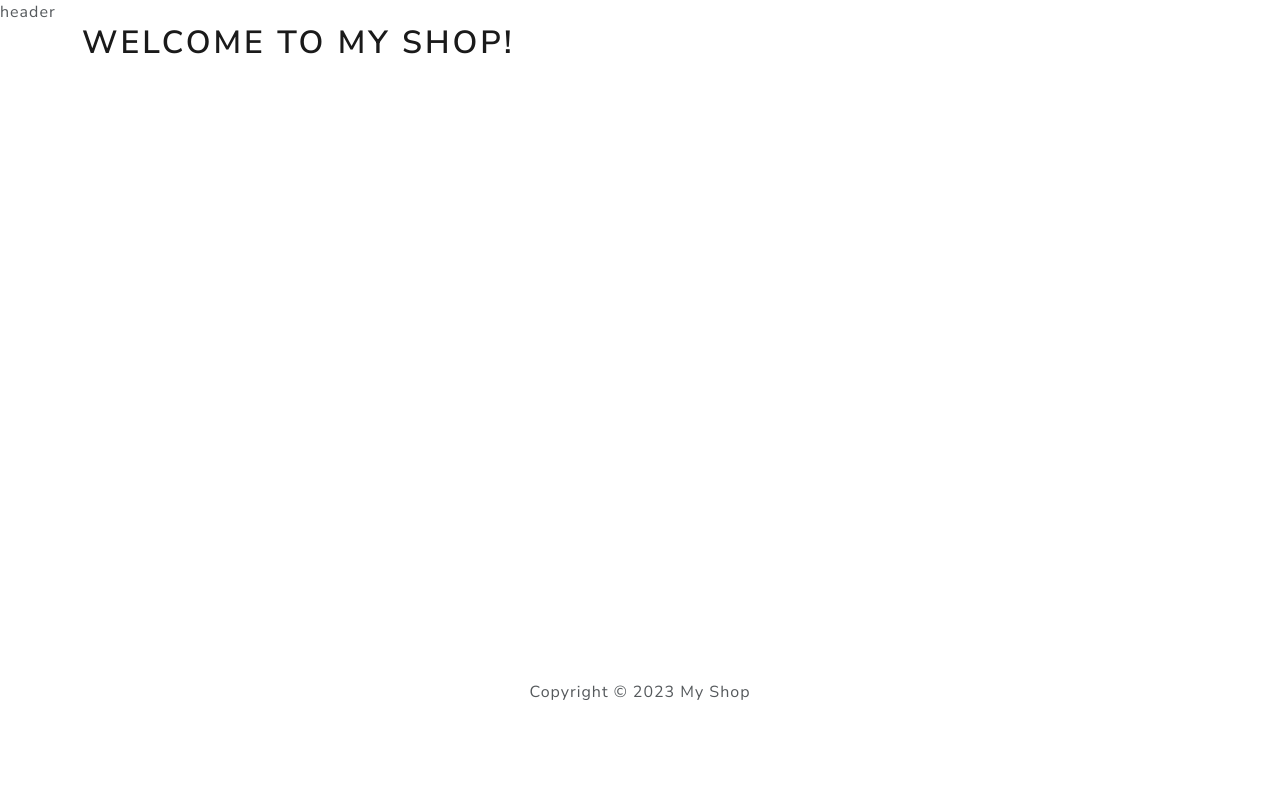
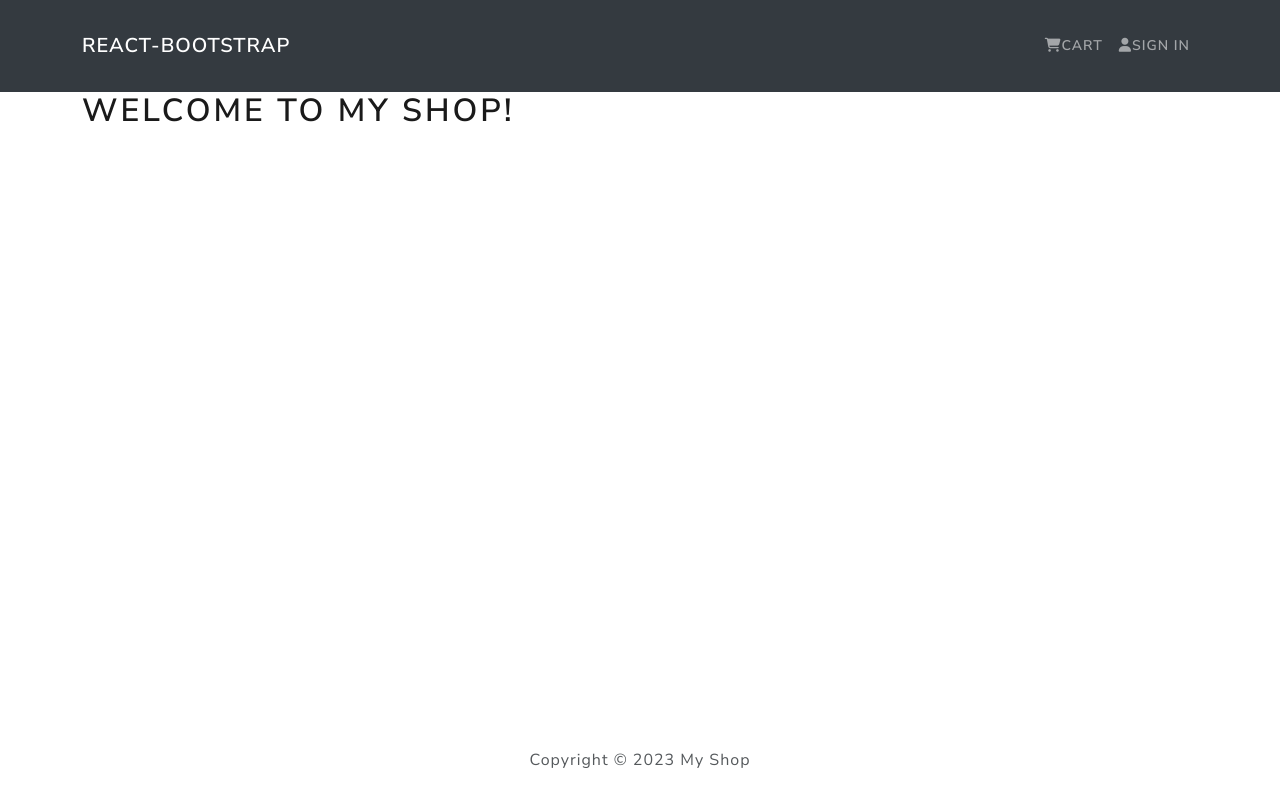
Before and after one commit to Abbiirr/simple-e-commerce, a React (Create React App) app in the folder client/: page / in a window 1280 px wide. Built offline with nearby package versions, Linux system fonts and the light colour scheme.

Commit message:
Updated header

```diff
--- a/client/public/index.html
+++ b/client/public/index.html
@@ -12,6 +12,13 @@
     <link rel="apple-touch-icon" href="%PUBLIC_URL%/logo192.png" />
 
     <link rel="manifest" href="%PUBLIC_URL%/manifest.json" />
+    <link
+      rel="stylesheet"
+      href="https://cdnjs.cloudflare.com/ajax/libs/font-awesome/6.3.0/css/all.min.css"
+      integrity="sha512-SzlrxWUlpfuzQ+pcUCosxcglQRNAq/DZjVsC0lE40xsADsfeQoEypE+enwcOiGjk/bSuGGKHEyjSoQ1zVisanQ=="
+      crossorigin="anonymous"
+      referrerpolicy="no-referrer"
+    />
 
     <title>Welcome to my shop</title>
   </head>
--- a/client/src/components/Header.js
+++ b/client/src/components/Header.js
@@ -1,7 +1,27 @@
 import React from "react";
+import { Navbar, Nav, Container } from "react-bootstrap";
 
 const Header = () => {
-  return <header>header</header>;
+  return (
+    <header>
+      <Navbar bg="dark" variant="dark" expand="lg" collapseOnSelect>
+        <Container>
+          <Navbar.Brand href="/">React-Bootstrap</Navbar.Brand>
+          <Navbar.Toggle aria-controls="basic-navbar-nav" />
+          <Navbar.Collapse id="basic-navbar-nav">
+            <Nav className="ms-auto">
+              <Nav.Link href="/cart">
+                <i className="fas fa-shopping-cart"></i>Cart
+              </Nav.Link>
+              <Nav.Link href="/login">
+                <i className="fas fa-user"></i>Sign In
+              </Nav.Link>
+            </Nav>
+          </Navbar.Collapse>
+        </Container>
+      </Navbar>
+    </header>
+  );
 };
 
 export default Header;
```
